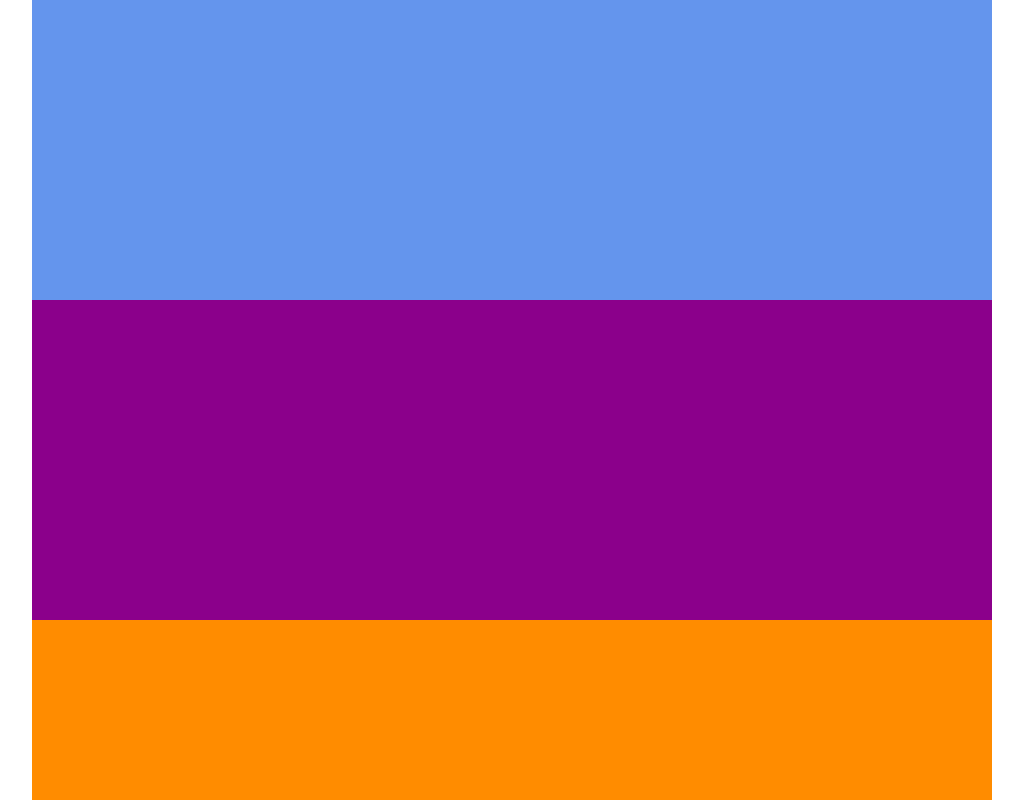
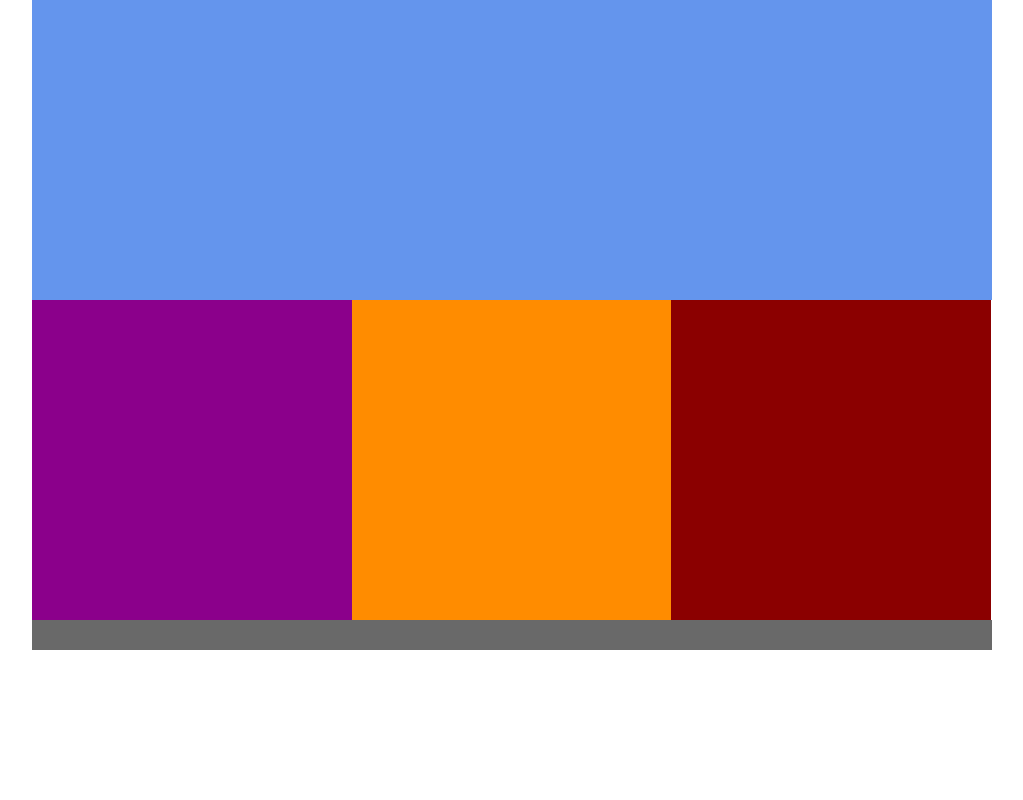
Before and after one commit to sconsani/media-queries-practice, a plain HTML site: page index.html in a window 1280 px wide. Shown: the top 800 px of the page, without its empty margins (128-1151 px from the left). Drawn offline with Linux system fonts and the light colour scheme.

Commit message:
updated width percentage for tab and desk

```diff
--- a/css/main.css
+++ b/css/main.css
@@ -56,12 +56,16 @@ footer {
 
 
 /*---------- TABLET ----------*/
-/* Change the background colors below */
 
 @media (min-width: 768px) {
   header {
     background-color: #6495ED;
   }
+
+  .col-3 {
+    width: 50%;
+  }
+
 
   #column-1 {
     background-color: coral;
@@ -88,6 +92,10 @@ footer {
     background-color: ;
   }
 
+  .col-3 {
+    width: 33.3%;
+  }
+
   #column-1 {
     background-color: #8b008B;
   }
```
Also changed, not shown: 1 other file.
